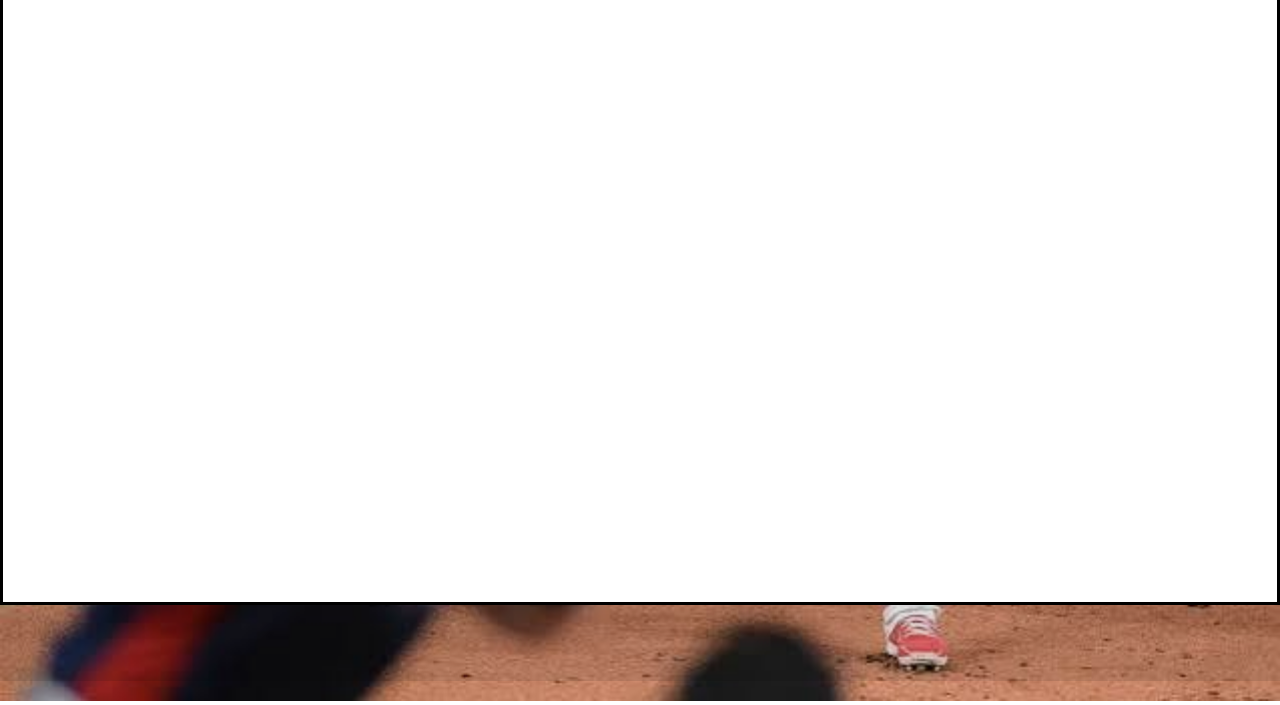
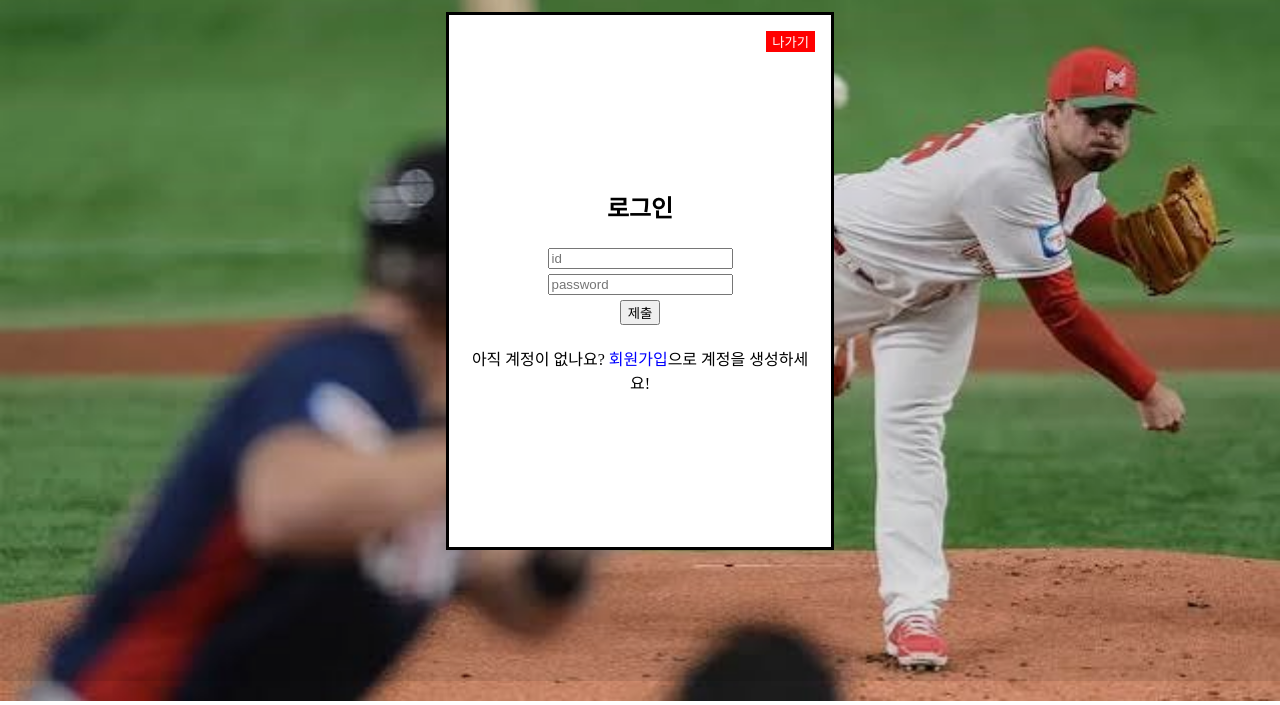
Before and after one commit to seungho2647/Ryzen-67s-home, a plain HTML site: page index.html in a window 1280 px wide. Both pictures are taken after a click on the button "로그인/회원가입". Shown: the part 119-824 px from the top of the page. Drawn offline with Linux system fonts and the light colour scheme.

Commit message:
로그인창 틀 잡음

```diff
--- a/index.html
+++ b/index.html
@@ -13,6 +13,13 @@
     </div>
     <dialog id="loginDialog">
         <button id="login나가기">나가기</button>
+        <div id="loginDialog내용">
+            <h2>로그인</h2>
+            <input type="text" placeholder="id">
+            <input type="password" placeholder="password">
+            <button>제출</button>
+            <p>아직 계정이 없나요? <span id="회원가입span">회원가입</span>으로 계정을 생성하세요!</p>
+        </div>
     </dialog>
     <img src="./야구.jfif" width="100%">
     <script src="script.js"></script>
--- a/script.js
+++ b/script.js
@@ -5,3 +5,5 @@ document.getElementById("loginBtn").addEventListener("click", () => {
 document.getElementById("login나가기").addEventListener("click", () => {
     document.getElementById("loginDialog").close();
 });
+
+// TODO - 회원가입span 에이리로 다이얼로그도 맨들고 ㅇㅇ
--- a/style.css
+++ b/style.css
@@ -1,6 +1,9 @@
 body {
     margin: 0;
     padding: 0;
+}
+button {
+    cursor: pointer;
 }
 #topBar {
     width: 100%;
@@ -22,8 +25,17 @@ body {
     align-items: center;
 }
 #loginDialog {
-    width: 1400px;
-    height: 610px;
+    width: 350px;
+    height: 500px;
+}
+#loginDialog내용 {
+    display: flex;
+    justify-content: center;
+    align-items: center;
+    flex-direction: column;
+    text-align: center;
+    height: 95%;
+    gap: 5px;
 }
 #login나가기 {
     display: flex;
@@ -34,3 +46,12 @@ body {
     background-color: red;
     color: white;
 }
+#회원가입span {
+    color: blue;
+    text-decoration: none;
+}
+#회원가입span:hover {
+    color: blue;
+    text-decoration: underline;
+    cursor: pointer;
+}
```
